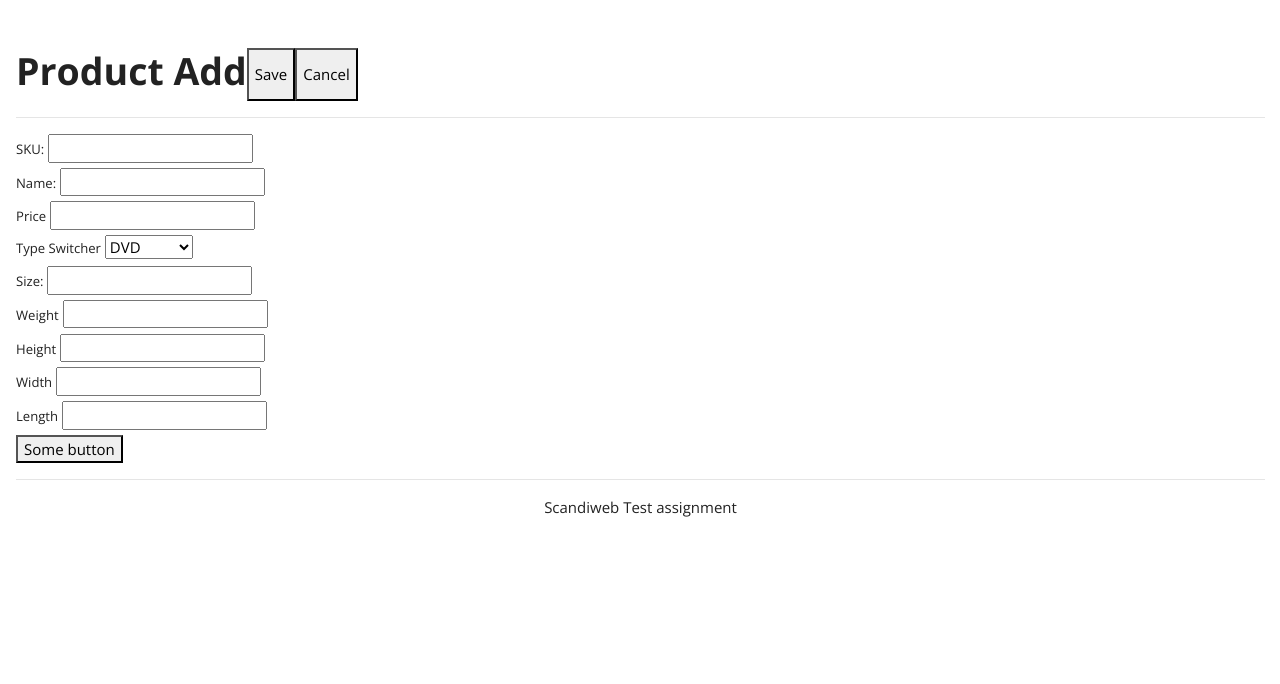
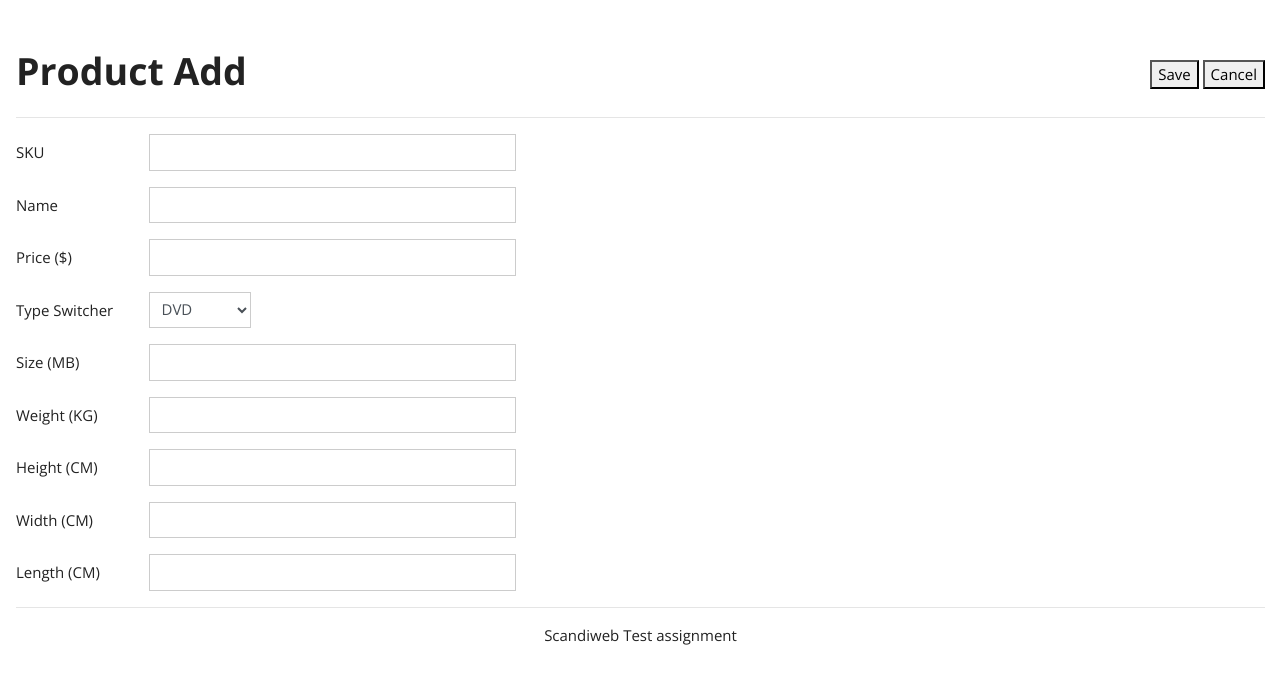
Before and after one commit to xOviwyRx/product-management-system, a PHP site: page /addProduct.php in a window 1280 px wide. Shown: the top 684 px of the page. Run offline with PHP 8.4, Linux system fonts and the light colour scheme.

Commit message:
Improved buttons positions and GUI for product form

```diff
--- a/addProduct.php
+++ b/addProduct.php
@@ -4,55 +4,79 @@ require './libraries/Button.php';
 $form_id = "product_form";
 require_once './header.php';
 ?>
+
                     <button form = "product_form" type="submit" name="save">Save</button>
                     <button onclick="window.location.href='index.php'">Cancel</button>
                 </div>
-                <form method = "post" action="" id = "product_form">
+
+            </div>
             <hr>
-            <div>
-                <div>
-                    <label for="sku">SKU:</label>
-                    <input name="sku" id="#sku"/>
+            <form style="width:500px" method = "post" action="" id = "product_form">
+                <div class="row mb-3">
+                    <label class="col-form-label col-sm-3" for="#sku">SKU</label>
+                    <div class="col-sm-9">
+                        <input class="form-control" name="sku" id="#sku" required
+                          oninvalid="this.setCustomValidity('Please, submit required data')"
+                            oninput="this.setCustomValidity('')"/>
+                    </div>
                 </div>
-                <div>
-                    <label for="name">Name:</label>
-                    <input name="name" id="#name"/>
+                <div class="row mb-3">
+                    <label class="col-form-label col-sm-3" for="#name">Name</label>
+                    <div class="col-sm-9">
+                        <input name="name" class="form-control" id="#name" required
+                            oninvalid="this.setCustomValidity('Please, submit required data')"
+                            oninput="this.setCustomValidity('')"/>
+                    </div>
                 </div>
-                <div>
-                    <label for="price">Price</label>
-                    <input name="price" id="#price"/>
+                <div class="row mb-3">
+                    <label class="col-form-label col-sm-3" for="#price">Price ($)</label>
+                    <div class="col-sm-9">
+                        <input name="price" class="form-control" id="#price" required
+                            oninvalid="this.setCustomValidity('Please, submit required data')"
+                            oninput="this.setCustomValidity('')"/>
+                    </div>
                 </div>
-                <div>
-                    <label for="typeswitcher">Type Switcher</label>
-                    <select name = "typeswitcher" id="#productType">
-                        <option value = "DVD" selected>DVD</option>
-                        <option value = "Book">Book</option>
-                        <option value = "Furniture">Furniture</option>
-                    </select>
+                <div class="row mb-3">
+                    <label class="col-form-label col-sm-3" for="typeswitcher">Type Switcher</label>
+                    <div class="col-sm-3">
+                        <select class="form-control" name = "typeswitcher" id="#productType">
+                            <option value = "DVD" selected>DVD</option>
+                            <option value = "Book">Book</option>
+                            <option value = "Furniture">Furniture</option>
+                        </select>
+                    </div>
                 </div>
-                <div>
-                    <label for="size">Size:</label>
-                    <input name="size" id="#size"/>
+                <div class="row mb-3">
+                    <label class="col-form-label col-sm-3" for="size">Size (MB)</label>
+                    <div class="col-sm-9">
+                        <input class="form-control" name="size" id="#size"/>
+                    </div>
                 </div>
-                <div>
-                    <label for="weight">Weight</label>
-                    <input name="weight" id="#weight">
+                <div class="row mb-3">
+                    <label class="col-form-label col-sm-3" for="weight">Weight (KG)</label>
+                    <div class="col-sm-9">
+                        <input class="form-control" name="weight" id="#weight">
+                    </div>
                 </div>
-                <div>
-                    <label for="height">Height</label>
-                    <input name="height" id ="#height">
+                <div class="row mb-3">
+                    <label class="col-form-label col-sm-3" for="height">Height (CM)</label>
+                    <div class="col-sm-9">
+                        <input class="form-control" name="height" id ="#height">
+                    </div>
                 </div>
-                <div>
-                    <label for="width">Width</label>
-                    <input name="width" id ="#width">
+                <div class="row mb-3">
+                    <label class="col-form-label col-sm-3" for="width">Width (CM)</label>
+                    <div class="col-sm-9">
+                        <input class="form-control" name="width" id ="#width">
+                    </div>
                 </div>
-                <div>
-                    <label for="length">Length</label>
-                    <input name="length" id ="#length">
+                <div class="row mb-3">
+                    <label class="col-form-label col-sm-3" for="length">Length (CM)</label>
+                    <div class="col-sm-9">
+                        <input class="form-control" name="length" id ="#length">
+                    </div>
                 </div>
-            </div>
         </form>
-        <button type="button">Some button</button>
         <?php
         include "./footer.html";
         $typeswitcher = filter_input(INPUT_POST, 'typeswitcher');
@@ -67,6 +91,6 @@ require_once './header.php';
             $product->addProductToDB();
         }
         ?>
-
+       </div>
     </body>
 </html>
--- a/header.php
+++ b/header.php
@@ -18,15 +18,19 @@ require './libraries/Furniture.php';
         <link rel="stylesheet" type="text/css" href="css/main.css" />
         <script src="js/library/jquery-3.5.0.min.js"></script>
         <script src="js/library/bootstrap.min.js"></script>
+<!--        <link href="https://cdn.jsdelivr.net/npm/bootstrap@5.1.3/dist/css/bootstrap.min.css" rel="stylesheet" integrity="sha384-1BmE4kWBq78iYhFldvKuhfTAU6auU8tT94WrHftjDbrCEXSU1oBoqyl2QvZ6jIW3" crossorigin="anonymous">
+        <script src="https://cdn.jsdelivr.net/npm/bootstrap@5.1.3/dist/js/bootstrap.bundle.min.js" integrity="sha384-ka7Sk0Gln4gmtz2MlQnikT1wXgYsOg+OMhuP+IlRH9sENBO0LRn5q+8nbTov4+1p" crossorigin="anonymous"></script>-->
+
     </head>
     <body>
         <div class="container-fluid pt-5 pl-3">
-            <div class="d-flex">
+            <div class="d-flex justify-content-between">
                 <p class="h1 font-weight-bold"><?php echo $title ?></p>
+                <div class="align-self-center">
               <?php // foreach ($buttons as $button){ echo $button->showButton();}
                    ?>
             <!--  </div>
-            <form method = "post" action="" id = "<?php echo $form_id?>">
+            <form method = "post" action="" id = "<?php // echo $form_id?>">
 
 
 
--- a/index.php
+++ b/index.php
@@ -11,9 +11,10 @@ require_once './header.php';
 ?>
                   <button onclick="window.location.href='addProduct.php'">ADD</button>
                   <button form = "list_form" type="submit" name="delete" id="delete-product-btn">MASS DELETE</button>
+                </div>
             </div>
+            <hr>
             <form method = "post" action="" id = "list_form">
-
             <?php
             //*Filling array products from the database*//
 
```
